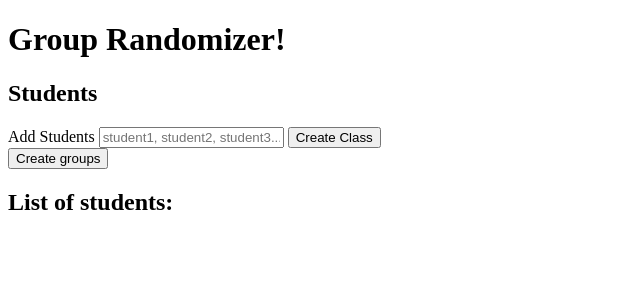
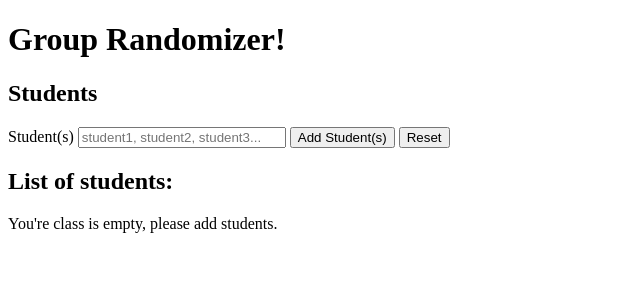
Before and after one commit to filipe-freire/student-groups-randomizer, a Svelte app: page / in a window 1280 px wide. Shown: the top 300 px of the page, without its empty margins (0-640 px from the left). Built offline with nearby package versions, Linux system fonts and the light colour scheme.

Commit message:
Added main features

```diff
--- a/src/App.svelte
+++ b/src/App.svelte
@@ -2,37 +2,15 @@
   function generateRandomNumber(lower: number, upper: number) {
     return Math.floor(Math.random() * (upper + 1 - lower)) + lower;
   }
-  // const students = [
-  //   "Marie",
-  //   "Cheryl",
-  //   "Anna",
-  //   "Amy",
-  //   "Daniel",
-  //   "Juan",
-  //   "Noemi",
-  //   "Chris",
-  //   "Pablo",
-  // ];
-  const students = [];
-
-  let studentsInput = "";
-
-  function createClass() {
-    const value = studentsInput.split(",").map((student) => {
-      const normalizedName = student.trim();
-      return normalizedName[0].toLocaleUpperCase() + normalizedName.slice(1);
-    });
-    value.forEach((el) => students.push(el));
-  }
-
-  const groups = [];
-
-  function createGroups(numOfPeople) {
+  // Creates groups of 2 people by default
+  function createGroups() {
+    if (!students.length || numOfMembers <= 0) return;
     const studentsCopy = [...students];
+    const finalGroups = [];
 
     while (studentsCopy.length > 0) {
       const group = [];
-      for (let i = 0; i < numOfPeople; i++) {
+      for (let i = 0; i < numOfMembers; i++) {
         const randomIndex = generateRandomNumber(0, studentsCopy.length - 1);
         if (studentsCopy.length) {
           group.push(studentsCopy[randomIndex]);
@@ -41,38 +19,75 @@
           break;
         }
       }
-      groups.push(group);
+      finalGroups.push(group);
+    }
+    groups = [...finalGroups];
+    console.log(groups);
+  }
+  function createClass() {
+    const value = studentsInput.split(",").map((student) => {
+      const normalizedName = student.trim();
+      return normalizedName[0].toLocaleUpperCase() + normalizedName.slice(1);
+    });
+    students = [...students, ...value];
+  }
+  function handleReturn(e) {
+    if (e.code === "Enter") {
+      createClass();
+      studentsInput = "";
     }
   }
-
-  // createGroups(2);
+  let studentsInput = "";
+  let students = [];
+  let groups = [];
+  let numOfMembers = 2;
 </script>
 
 <main>
   <h1>Group Randomizer!</h1>
 
   <h2>Students</h2>
-  <label for="addStudent">Add Students</label>
+  <label for="addStudent">Student(s)</label>
   <input
+    style="width: 200px;"
     id="addStudent"
     type="text"
     placeholder="student1, student2, student3..."
     bind:value={studentsInput}
+    on:keyup={(e) => handleReturn(e)}
   />
-  <button on:click={() => createClass()}>Create Class</button>
+  <button on:click={() => createClass()}>Add Student(s)</button>
+  <button
+    on:click={() => {
+      students.length = 0;
+    }}>Reset</button
+  >
   <br />
-  <button on:click={() => createGroups(2)}>Create groups</button>
+  {#if students.length > 1}
+    <label for="numOfMembers"
+      >How many members do you want the groups to have?</label
+    >
+    <input id="numOfMembers" bind:value={numOfMembers} type="number" />
+    <button on:click={() => createGroups()}>Create groups</button>
+  {/if}
 
   <!-- Students on the list -->
   <h2>List of students:</h2>
-  <ol>
-    {#each students as student}
-      <li>{student}</li>
-    {/each}
-  </ol>
+  {#if students.length === 0}
+    <p>You're class is empty, please add students.</p>
+  {:else}
+    <ol>
+      {#each students as student}
+        <li>{student}</li>
+      {/each}
+    </ol>
+  {/if}
 
   <!-- final groups -->
+  {#if groups.length}
+    <h2>Final Groups</h2>
+  {/if}
   {#each groups as group, i}
-    <p><b>Group {i + 1}</b> - {group.join(" & ")}</p>
+    <p><b>Group {i + 1}</b>: {group.join(" - ")}</p>
   {/each}
 </main>
```
